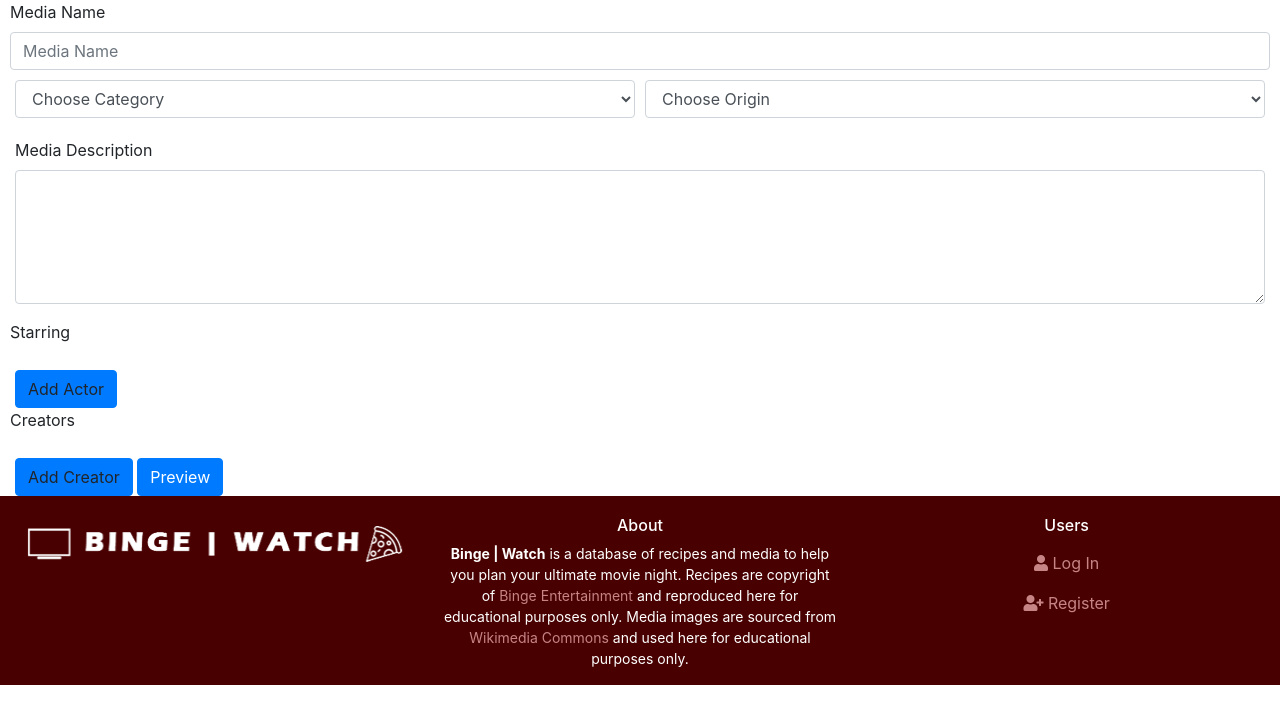
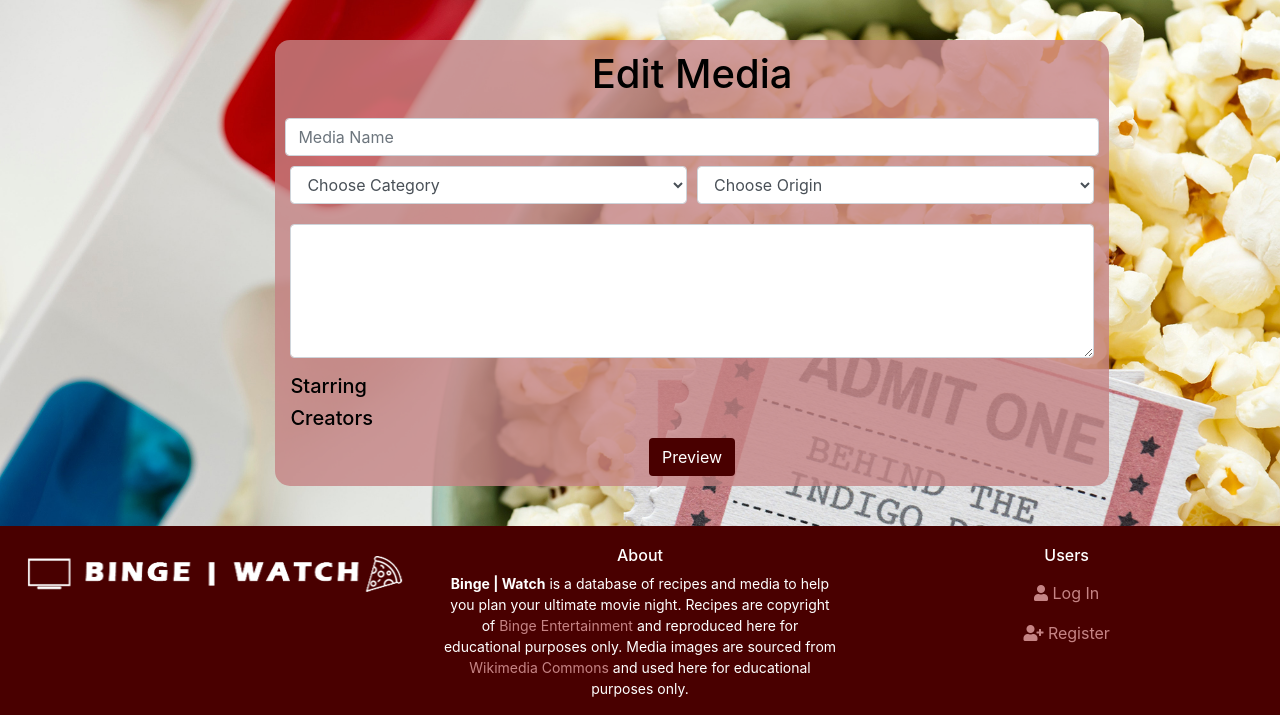
Before and after one commit to TwelvePercentHero/bingewatch, a Flask app: template templates/edit-media.html in a window 1280 px wide. Shown: the part 82-800 px from the top of the page. Run offline with Flask 2, Linux system fonts and the light colour scheme; the template is opened without the code that fills it, so the values that code supplies are empty; some libraries are stand-ins or nearby versions.

Commit message:
Added styles to edit-media.html

```diff
--- a/templates/edit-media.html
+++ b/templates/edit-media.html
@@ -2,14 +2,16 @@
 
 {% block content %}
 
-<section class="container-fluid">
+<section class="container-fluid add-bg lg-img">
 
-    <div>
+    <div class="add-div col-xs-12 offset-md-1 col-md-8">
+        <div class="text-center add-title">
+            <h1>Edit Media</h1>
+        </div>
 
         <form action="{{ url_for('update_media', update_media_id = media._id)}}" id="edit-media" enctype=multipart/form-data method="POST">
 
         <div class="form-row">
-            <label>Media Name</label>
             <input id="media-name" name="media-name" class="form-control" type="text" placeholder="Media Name" value="{{ media.media_name }}" required>
         </div>
 
@@ -62,37 +64,36 @@
         </div>
 
         <div class="form-group">
-            <label>Media Description</label>
             <textarea id="description" name="description" class="form-control" rows="5" required>{{ media.description }}</textarea>
         </div>
 
-        <div class="form-row">
-            <p>Starring</p>
-        </div>
-
+        <h5>Starring</h5>
         <div id="actor-list">
             {% for s in media.starring %}
-            <div class="form-group" id="actors">
+            <div class="input-group" id="actors">
                 <input id="starring" name="starring" class="form-control" type="text" placeholder="Actor" value="{{ s }}" required>
+                <div class="input-group-append">
+                    <a class='btn btn-add' id='remove-actor'><i class="fas fa-minus"></i></a>
+                </div>
             </div>
             {% endfor %}
         </div>
-        <a class="btn btn-primary" id="add-actor">Add Actor</a>
 
-        <div class="form-row">
-            <p>Creators</p>
-        </div>
-
+        <h5>Creators</h5>
         <div id="creator-list">
             {% for c in media.creators %}
-            <div class="form-group" id="creator-div">
+            <div class="input-group" id="creator-div">
                 <input id="creators" name="creators" class="form-control" type="text" placeholder="Creator" value="{{ c }}" required>
+                <div class="input-group-append">
+                    <a class='btn btn-add' id='remove-creator'><i class="fas fa-minus"></i></a>
+                </div>
             </div>
             {% endfor %}
         </div>
-        <a class="btn btn-primary" id="add-creator">Add Creator</a>
 
-        <button type="submit" class="btn btn-primary" name="action">Preview</button>
+        <div class="text-center">
+        <button type="submit" class="btn btn-control" name="action">Preview</button>
+        </div>
         </form>
     </div>
 
```
Also changed, not shown: templates/edit-recipe.html (+2 -9 lines).
